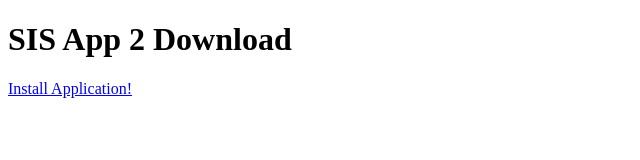
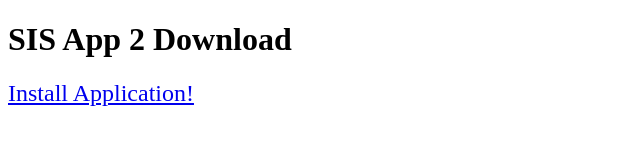
Before and after one commit to appssecukit/appssecukit.github.io, a plain HTML site: page index.html in a window 1280 px wide. Shown: the whole page, without its empty margins (0-640 px from the left). Drawn offline with Linux system fonts and the light colour scheme.

Commit message:
Update index.html

```diff
--- a/index.html
+++ b/index.html
@@ -6,6 +6,8 @@
     </head>
     <body>
         <h1>SIS App 2 Download</h1>
+        <font size="+2">
         <a href="itms-services://?action=download-manifest&url=https://appssecukit.github.io/AppHub2.plist">Install Application!</a>
+        </font>
     </body>
 </html>
```
